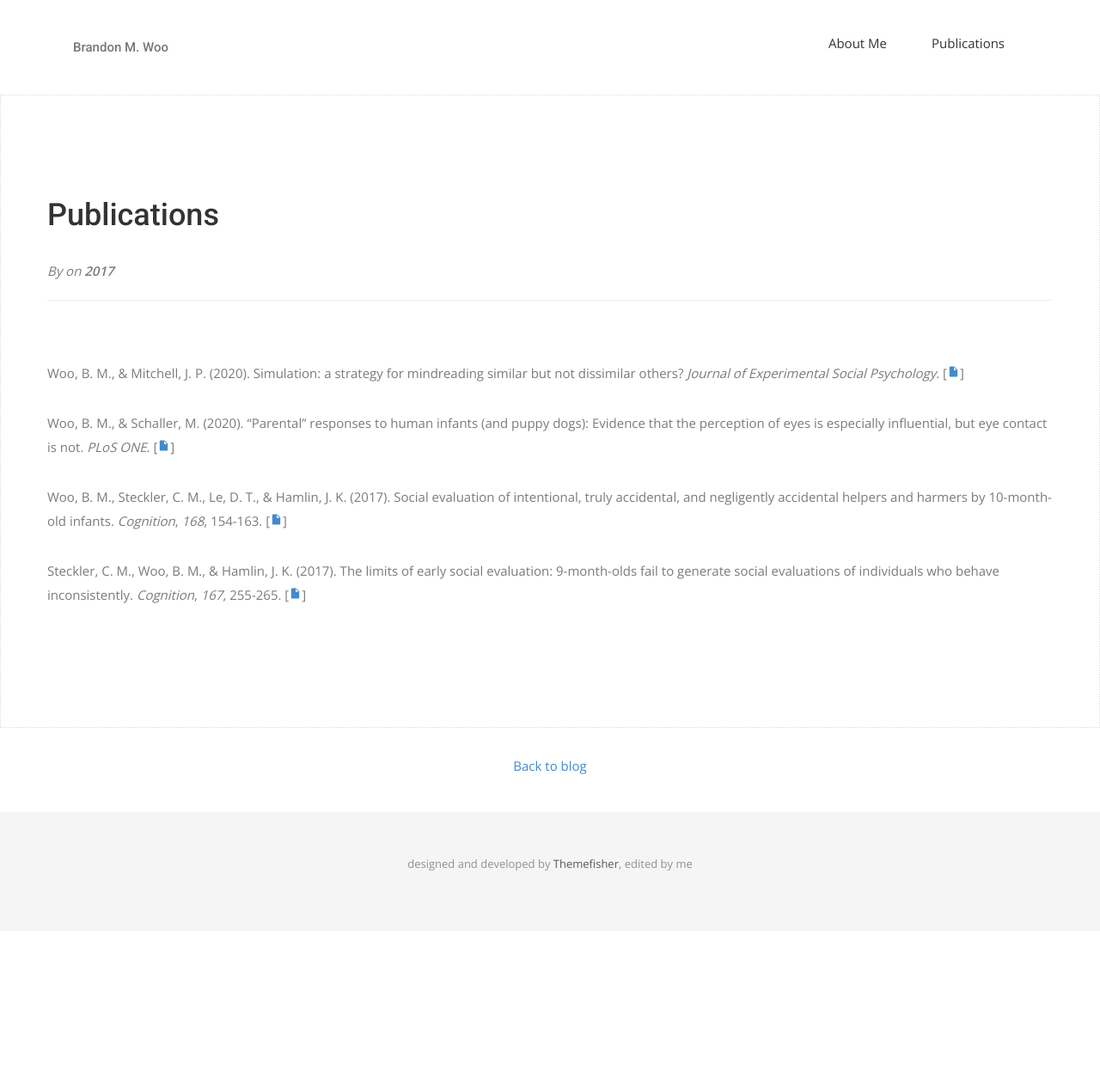
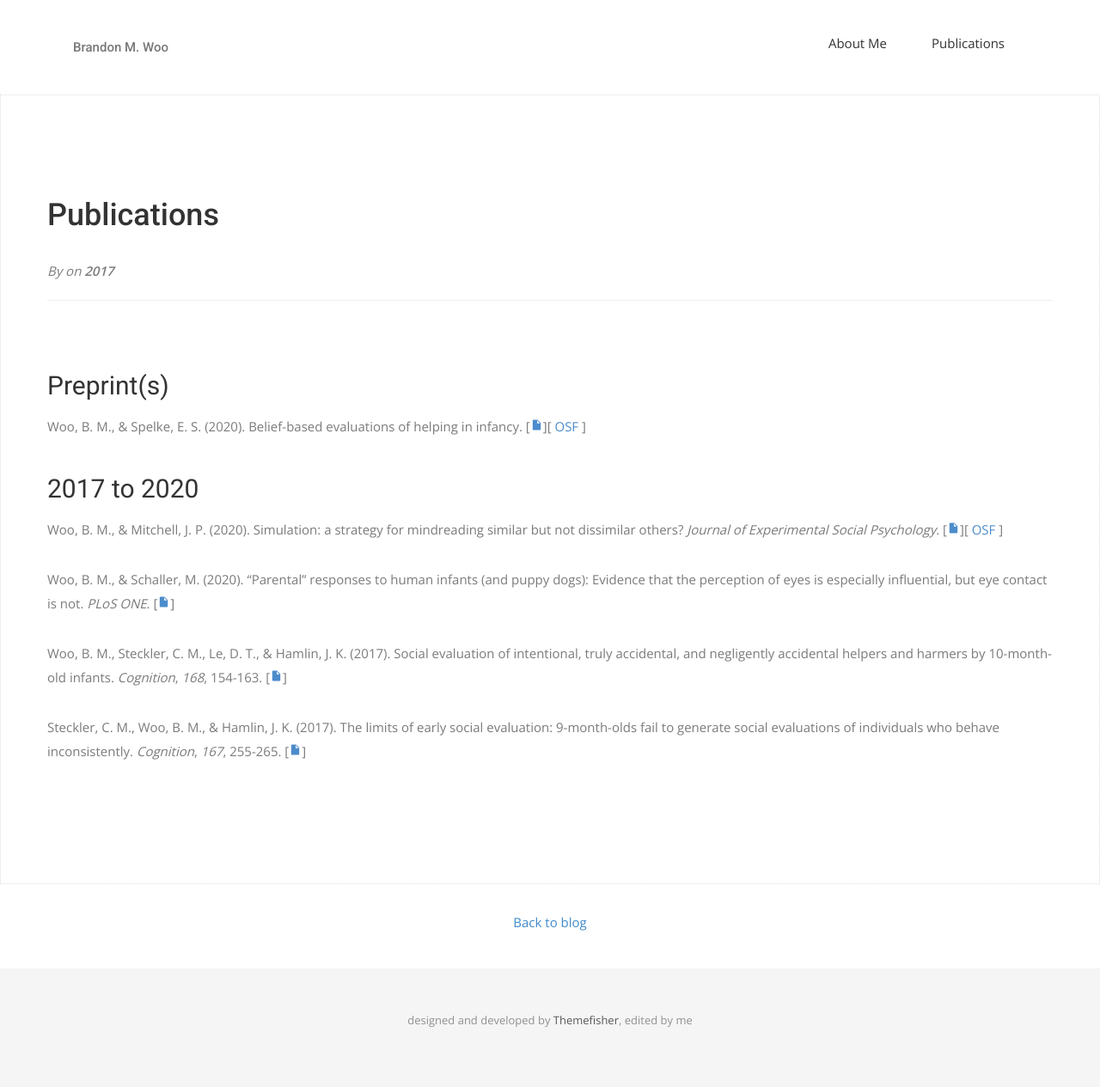
Before and after one commit to bmwoo/bmwoo.github.io, a Jekyll site: the page built from _posts/2017-01-01-publications.md, in a window 1280 px wide. Shown: the whole page at 86% size. Built offline with Jekyll 4.4.1, drawn with Linux system fonts in a browser that asks for light colours; nearby versions of some CDN libraries; some web fonts are replaced; our own code applies the rules of GitHub Pages for plain Markdown files; before the commit the page ends 1083 px from its top, so only the background shows below that.

Commit message:
Edited publications

```diff
--- a/_posts/2017-01-01-publications.md
+++ b/_posts/2017-01-01-publications.md
@@ -1,10 +1,15 @@
 <script src="https://unpkg.com/ionicons@4.5.5/dist/ionicons.js"></script>
 
-<!--## 2017-->
-Woo, B. M., & Mitchell, J. P. (2020). Simulation: a strategy for mindreading similar but not dissimilar others? *Journal of Experimental Social Psychology*. [<a style="font-size:15px" href="https://scholar.harvard.edu/files/brandonmatthewwoo/files/woomitchell2020.pdf" target="_blank"><ion-icon name="document"></ion-icon></a>]
+<!--## Preprints-->
+<h2>Preprint(s)</h2>
+Woo, B. M., & Spelke, E. S. (2020). Belief-based evaluations of helping in infancy. [<a style="font-size:15px; color:#4c8ccc" href="https://psyarxiv.com/eczgp" target="_blank" target="_blank"><ion-icon name="document"></ion-icon></a>][<a style="font-size:15px; color:#4c8ccc" href="https://osf.io/qrvje/" target="_blank"> OSF </a>]
 
-Woo, B. M., & Schaller, M. (2020). “Parental” responses to human infants (and  puppy dogs): Evidence that the perception of eyes is especially  influential, but eye contact is not. *PLoS ONE*. [<a style="font-size:15px" href="https://scholar.harvard.edu/files/brandonmatthewwoo/files/wooschaller2020.pdf" target="_blank"><ion-icon name="document"></ion-icon></a>]
+<h2>2017 to 2020</h2>
+<!--## 2017 to 2020-->
+Woo, B. M., & Mitchell, J. P. (2020). Simulation: a strategy for mindreading similar but not dissimilar others? *Journal of Experimental Social Psychology*. [<a style="font-size:15px; color:#4c8ccc" href="https://scholar.harvard.edu/files/brandonmatthewwoo/files/woomitchell2020.pdf" target="_blank"><ion-icon name="document"></ion-icon></a>][<a style="font-size:15px; color:#4c8ccc" href="https://osf.io/pmkh6/" target="_blank"> OSF </a>]
 
-Woo, B. M., Steckler, C. M., Le, D. T., & Hamlin, J. K. (2017). Social evaluation of intentional, truly accidental, and negligently accidental helpers and harmers by 10-month-old infants. *Cognition*, *168*, 154-163. [<a style="font-size:15px" href="https://scholar.harvard.edu/files/brandonmatthewwoo/files/woostecklerlehamlin2017.pdf" target="_blank"><ion-icon name="document"></ion-icon></a>]
+Woo, B. M., & Schaller, M. (2020). “Parental” responses to human infants (and  puppy dogs): Evidence that the perception of eyes is especially  influential, but eye contact is not. *PLoS ONE*. [<a style="font-size:15px; color:#4c8ccc" href="https://scholar.harvard.edu/files/brandonmatthewwoo/files/wooschaller2020.pdf" target="_blank"><ion-icon name="document"></ion-icon></a>]
 
-Steckler, C. M., Woo, B. M., & Hamlin, J. K. (2017). The limits of early social evaluation: 9-month-olds fail to generate social evaluations of individuals who behave inconsistently. *Cognition*, *167*, 255-265. [<a style="font-size:15px" href="https://scholar.harvard.edu/files/brandonmatthewwoo/files/stecklerwoohamlin2017.pdf" target="_blank"><ion-icon name="document"></ion-icon></a>]
+Woo, B. M., Steckler, C. M., Le, D. T., & Hamlin, J. K. (2017). Social evaluation of intentional, truly accidental, and negligently accidental helpers and harmers by 10-month-old infants. *Cognition*, *168*, 154-163. [<a style="font-size:15px; color:#4c8ccc" href="https://scholar.harvard.edu/files/brandonmatthewwoo/files/woostecklerlehamlin2017.pdf" target="_blank"><ion-icon name="document"></ion-icon></a>]
+
+Steckler, C. M., Woo, B. M., & Hamlin, J. K. (2017). The limits of early social evaluation: 9-month-olds fail to generate social evaluations of individuals who behave inconsistently. *Cognition*, *167*, 255-265. [<a style="font-size:15px; color:#4c8ccc" href="https://scholar.harvard.edu/files/brandonmatthewwoo/files/stecklerwoohamlin2017.pdf" target="_blank"><ion-icon name="document"></ion-icon></a>]
```
Also changed, not shown: 2 other files.
